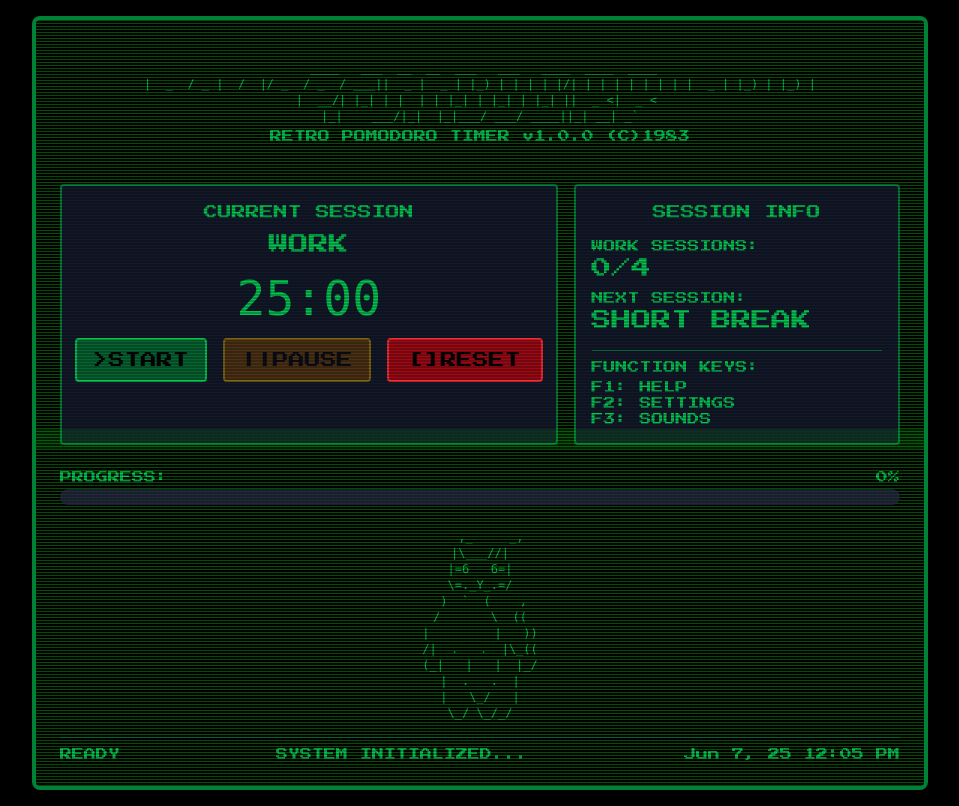
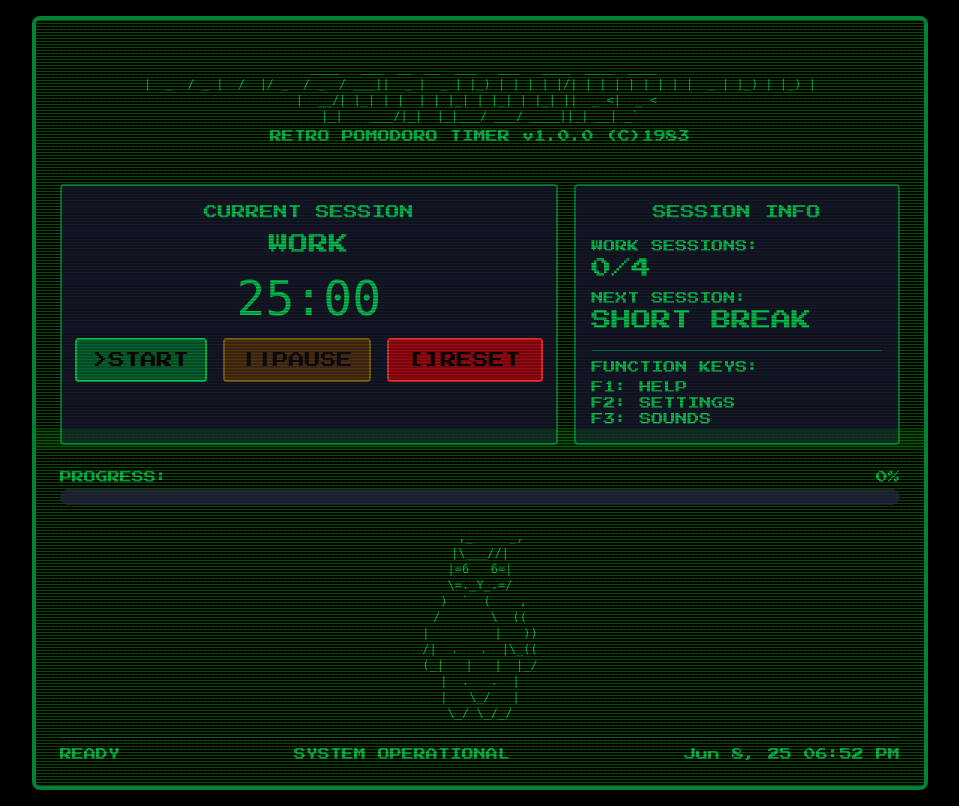
Before and after one commit to Ericko444/pomoogr, a React (Vite) app: page / in a window 1280 px wide. Shown: the whole page, without its empty margins (160-1119 px from the left). Built offline with nearby package versions, Linux system fonts and the light colour scheme.

Commit message:
feat(ui): Refactored StatusBar to use state for dynamic date and time updates; improved status message handling

```diff
--- a/src/App.tsx
+++ b/src/App.tsx
@@ -2,33 +2,16 @@ import TerminalLayout from '@/components/layout/TerminalLayout';
 import Header from '@/components/ui/Header';
 import StatusBar from '@/components/ui/StatusBar';
 import PomodoroContainer from '@/components/features/pomodoro/PomodoroContainer';
-import ProgressBar from '@/components/ui/ProgressBar';         // Import ProgressBar
-import AsciiArtDisplay from '@/components/ui/AsciiArtDisplay'; // Import AsciiArtDisplay
 import type { JSX } from 'react';
 
 function App(): JSX.Element {
-  // Placeholder data for Sprint 3
-  const initialProgress: number = 0; // Or some other static value like 25 for testing
-  const initialAsciiArt: string = `   ,_     _,
-|\\___//|
-|=6   6=|
-\\=._Y_.=/
- )  \`  (    ,
-/       \\  ((
-|         |   ))
-/|  .   .  |\\_((
-(_|   |   |  |_/
-|  .   .  |
-|   \\_/   |
-\\_/ \\_/_/`;
-
   return (
     <TerminalLayout>
       <Header />
-      <div className="flex-grow py-4 flex flex-col"> {/* Ensure content area can grow and also use flex-col */}
-        <PomodoroContainer />
+      <div className="flex-grow py-4 flex flex-col">
+        <PomodoroContainer /> {/* PomodoroContainer now handles its sub-components like ProgressBar and AsciiArt */}
       </div>
-      <StatusBar />
+      <StatusBar /> {/* StatusBar has its own internal logic for time and a generic status */}
     </TerminalLayout>
   );
 }
--- a/src/components/ui/StatusBar.tsx
+++ b/src/components/ui/StatusBar.tsx
@@ -1,14 +1,38 @@
-const StatusBar = () => {
-    const currentDate = "Jun 7, 25";
-    const currentTime = "12:05 PM";
-    const statusMessage = "SYSTEM INITIALIZED...";
+import React, { useState, useEffect } from 'react';
+
+const StatusBar: React.FC = () => {
+    const [currentDate, setCurrentDate] = useState<string>('');
+    const [currentTime, setCurrentTime] = useState<string>('');
+    const [appStatus, setAppStatus] = useState<string>("SYSTEM OPERATIONAL");
+
+    useEffect(() => {
+        const updateClock = () => {
+            const now = new Date();
+            setCurrentDate(
+                now.toLocaleDateString('en-US', {
+                    year: '2-digit',
+                    month: 'short',
+                    day: 'numeric',
+                })
+            );
+            setCurrentTime(
+                now.toLocaleTimeString('en-US', {
+                    hour: '2-digit',
+                    minute: '2-digit',
+                })
+            );
+        };
+        updateClock();
+        const clockInterval = setInterval(updateClock, 1000 * 30);
+        return () => clearInterval(clockInterval);
+    }, []);
 
     return (
         <div className="mt-auto pt-2 border-t border-green-800 flex flex-col text-center space-y-1 sm:flex-row sm:text-left sm:justify-between sm:space-y-0 items-center text-xs">
             <div>READY</div>
-            <div id="status-message">{statusMessage}</div>
+            <div>{appStatus}</div>
             <div>
-                <span id="current-date">{currentDate}</span> <span id="current-time">{currentTime}</span>
+                <span>{currentDate}</span> <span>{currentTime}</span>
             </div>
         </div>
     );
```
